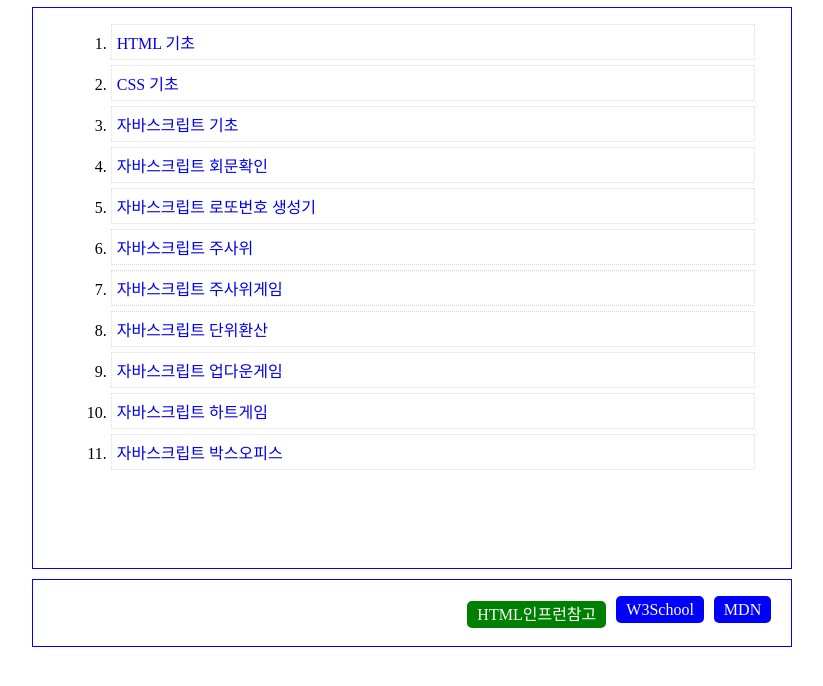
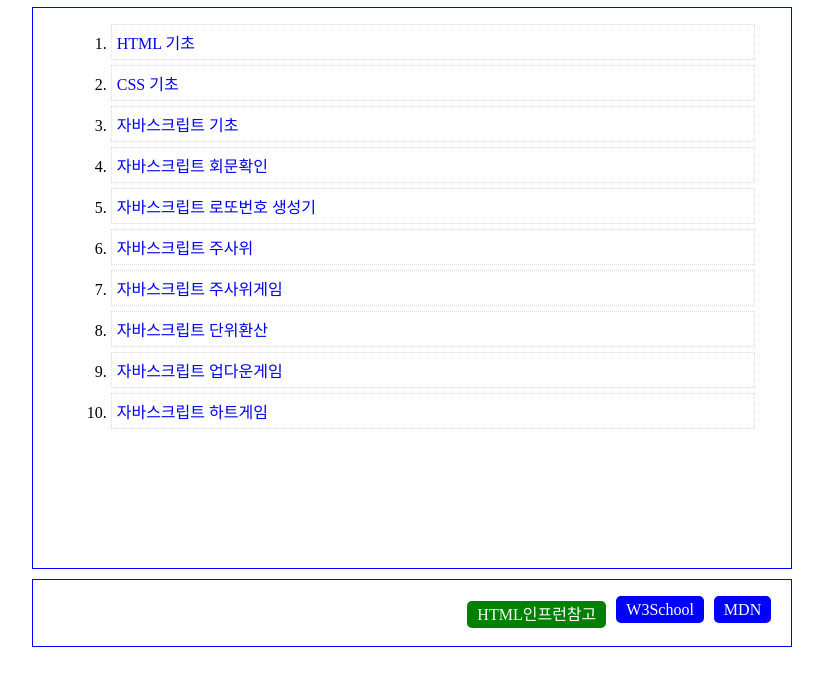
Before and after one commit to pnumin/kdt02_html, a plain HTML site: page index.html in a window 1280 px wide. Shown: the part 104-790 px from the top of the page, without its empty margins (229-1052 px from the left). Drawn offline with Linux system fonts and the light colour scheme.

Commit message:
Update index.html

```diff
--- a/index.html
+++ b/index.html
@@ -22,7 +22,6 @@
       <li><a href="./08/08.html">자바스크립트 단위환산</a></li>
       <li><a href="./09/09.html">자바스크립트 업다운게임</a></li>
       <li><a href="./10/10.html">자바스크립트 하트게임</a></li>
-      <li><a href="./11/11.html">자바스크립트 박스오피스</a></li>
     </ol>
   </main>
   <footer>
```
